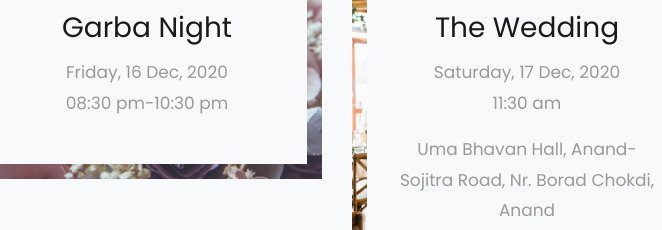
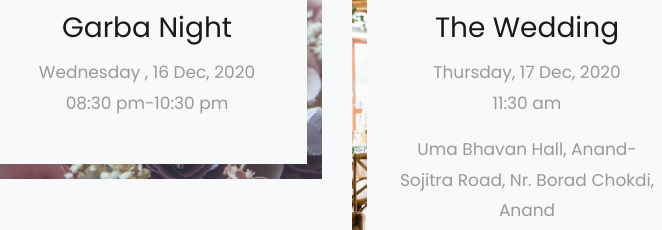
Before and after one commit to sagar301297/shailaja-wedding, a plain HTML site: page index.html in a window 1280 px wide. Shown: the part 3629-3859 px from the top of the page, 113-775 px from the left. Drawn offline with Linux system fonts and the light colour scheme; some packages are replaced by stand-ins of ours; no server answers; files whose address does not match are found by name.

Commit message:
fix issue

```diff
--- a/index.html
+++ b/index.html
@@ -225,7 +225,7 @@
 						<div class="text text-center">
 							<span class="icon flaticon-reception-bell"></span>
 							<h3>Garba Night</h3>
-							<p><span>Friday, 16 Dec, 2020</span><br><span>08:30 pm-10:30 pm</span></p>
+							<p><span>Wednesday , 16 Dec, 2020</span><br><span>08:30 pm-10:30 pm</span></p>
 						</div>
 					</div>
 				</div>
@@ -234,7 +234,7 @@
 						<div class="text text-center">
 							<span class="icon flaticon-wedding-kiss"></span>
 							<h3>The Wedding</h3>
-							<p><span>Saturday, 17 Dec, 2020</span><br><span>11:30 am</span></p>
+							<p><span>Thursday, 17 Dec, 2020</span><br><span>11:30 am</span></p>
 							<p><span>Uma Bhavan Hall, Anand-Sojitra Road, Nr. Borad Chokdi, Anand</span></p>
 							<p><a href="https://wa.me/+917359944562" target="_blank">+91 7359944562</a></p>
 							<p><a href="https://goo.gl/maps/XW9kWgwekmoLuKxt7"  target="_blank" class="btn-custom">See Map</a></p>
```
